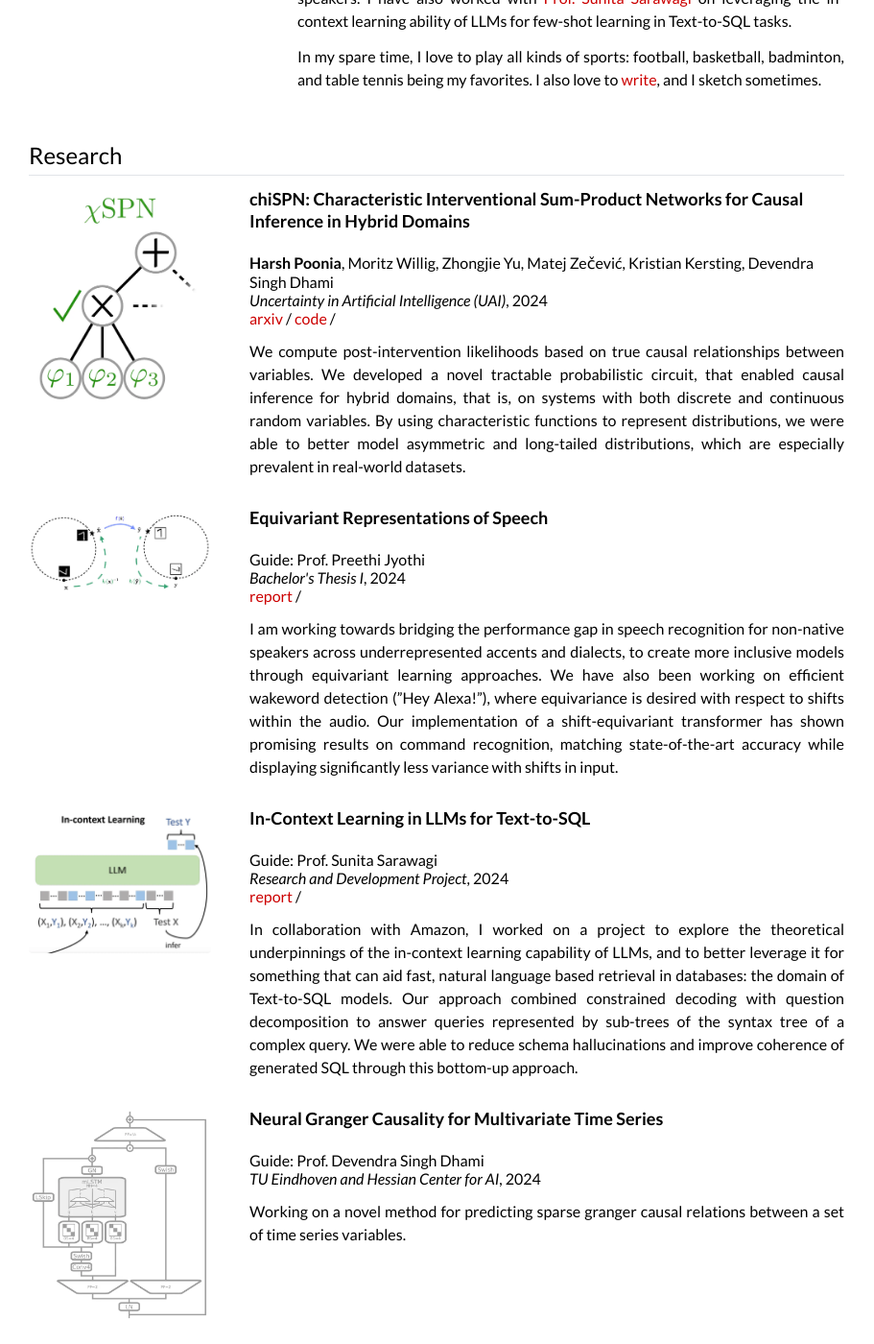
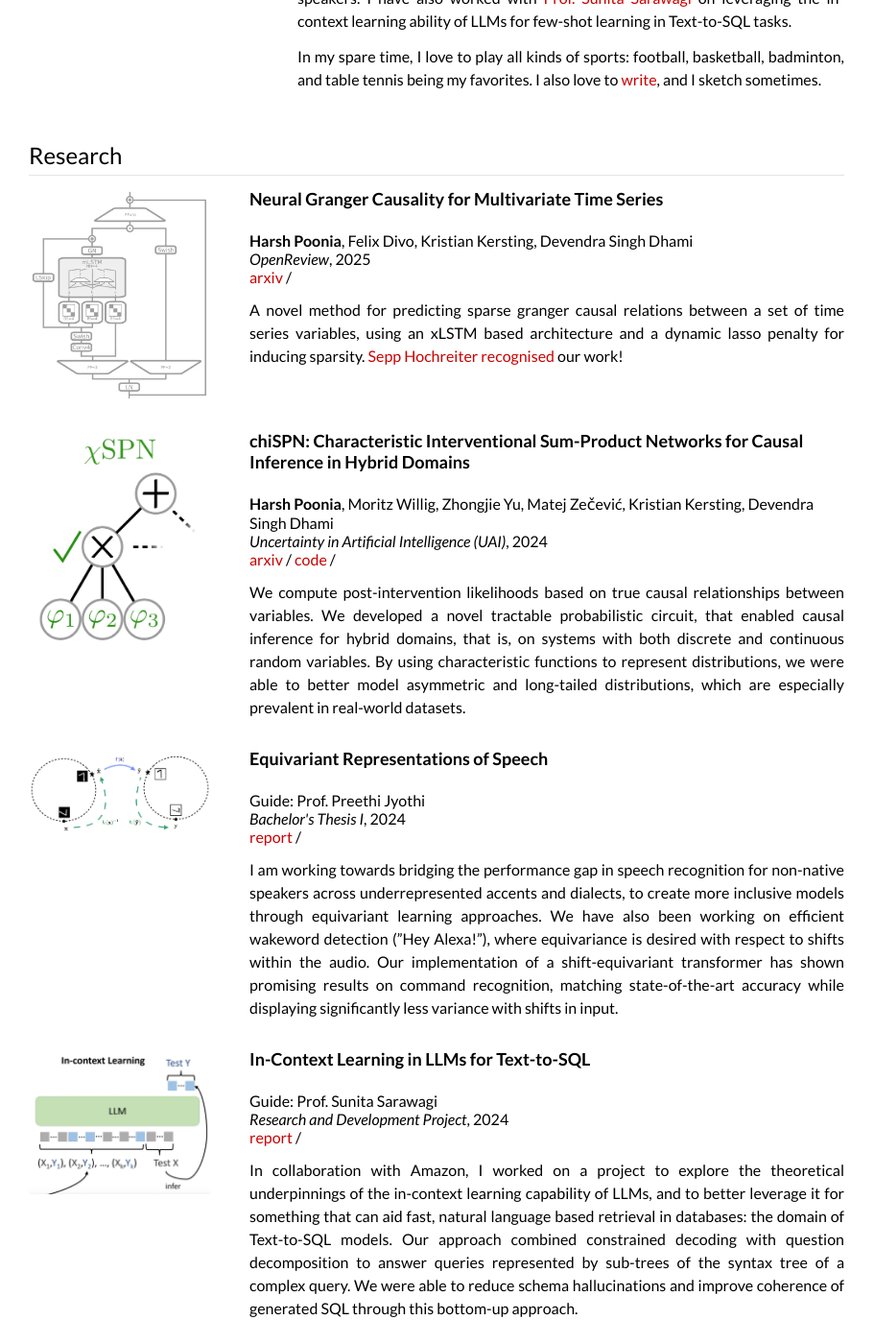
Before and after one commit to harpoonix/harpoonix.github.io, a Jekyll site: the page built from _posts/2024-12-20-gc.markdown, in a window 1280 px wide and 1400 px high, scrolled down 501 px. Shown: the whole window at 96% size, without its empty margins (185-1096 px from the left). Built offline with Jekyll 4.4.1, drawn with Linux system fonts in a browser that asks for light colours.

Commit message:
updated gc-xlstm

```diff
--- a/_posts/2024-12-20-gc.markdown
+++ b/_posts/2024-12-20-gc.markdown
@@ -1,11 +1,12 @@
 ---
 layout: post
 title:  "Neural Granger Causality for Multivariate Time Series"
-date:   2024-12-24 01:13:59 +05:30
+date:   2025-02-11 01:13:59 +05:30
 image: images/gc.webp
 categories: research
 author: "Harsh Poonia"
-authors: "Guide: Prof. Devendra Singh Dhami"
-venue: "TU Eindhoven and Hessian Center for AI"
+authors: "<strong>Harsh Poonia</strong>, Felix Divo, Kristian Kersting, Devendra Singh Dhami"
+venue: "OpenReview"
+arxiv: https://arxiv.org/abs/2502.09981
 ---
-Working on a novel method for predicting sparse granger causal relations between a set of time series variables.
+A novel method for predicting sparse granger causal relations between a set of time series variables, using an xLSTM based architecture and a dynamic lasso penalty for inducing sparsity. <a href="https://en.wikipedia.org/wiki/Sepp_Hochreiter#Long_short-term_memory_(LSTM)"> Sepp Hochreiter </a> <a href="https://x.com/HochreiterSepp/status/1891371016846196745" target="_blank"> recognised </a> our work!
```
